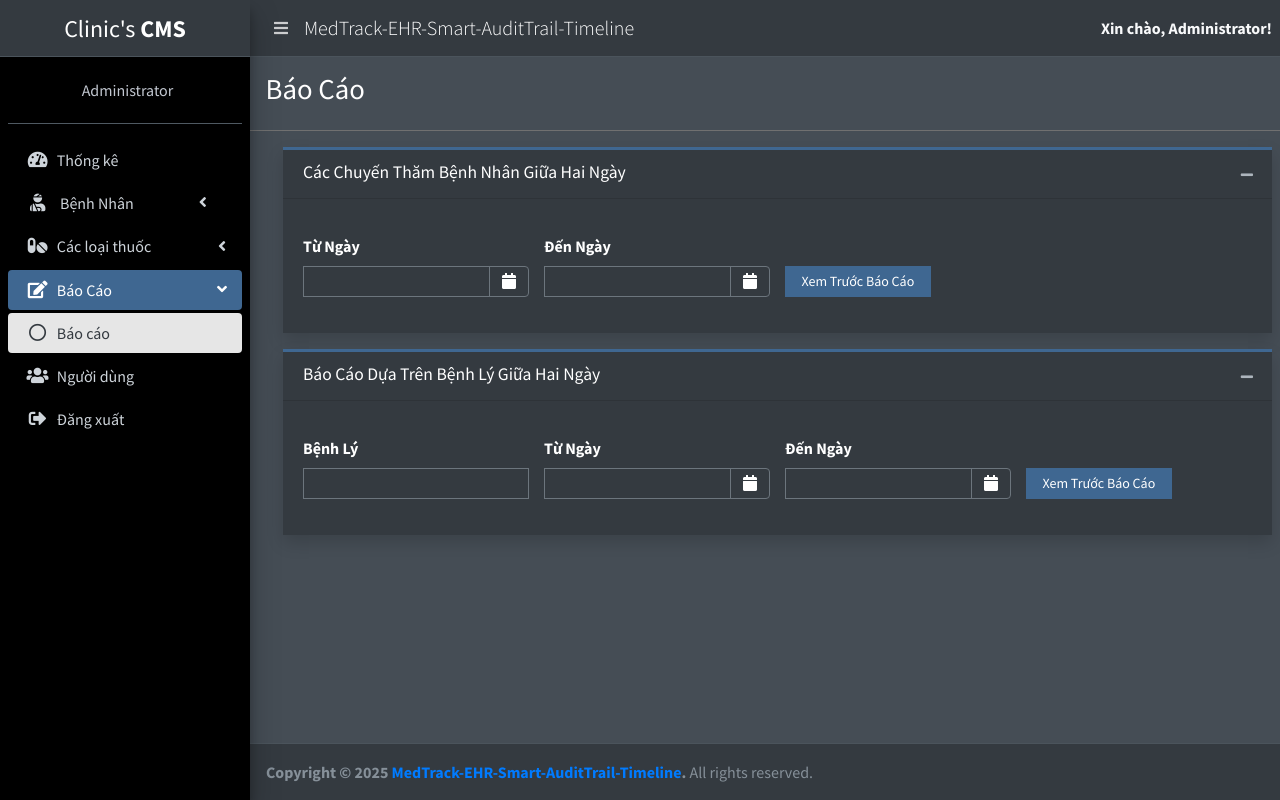
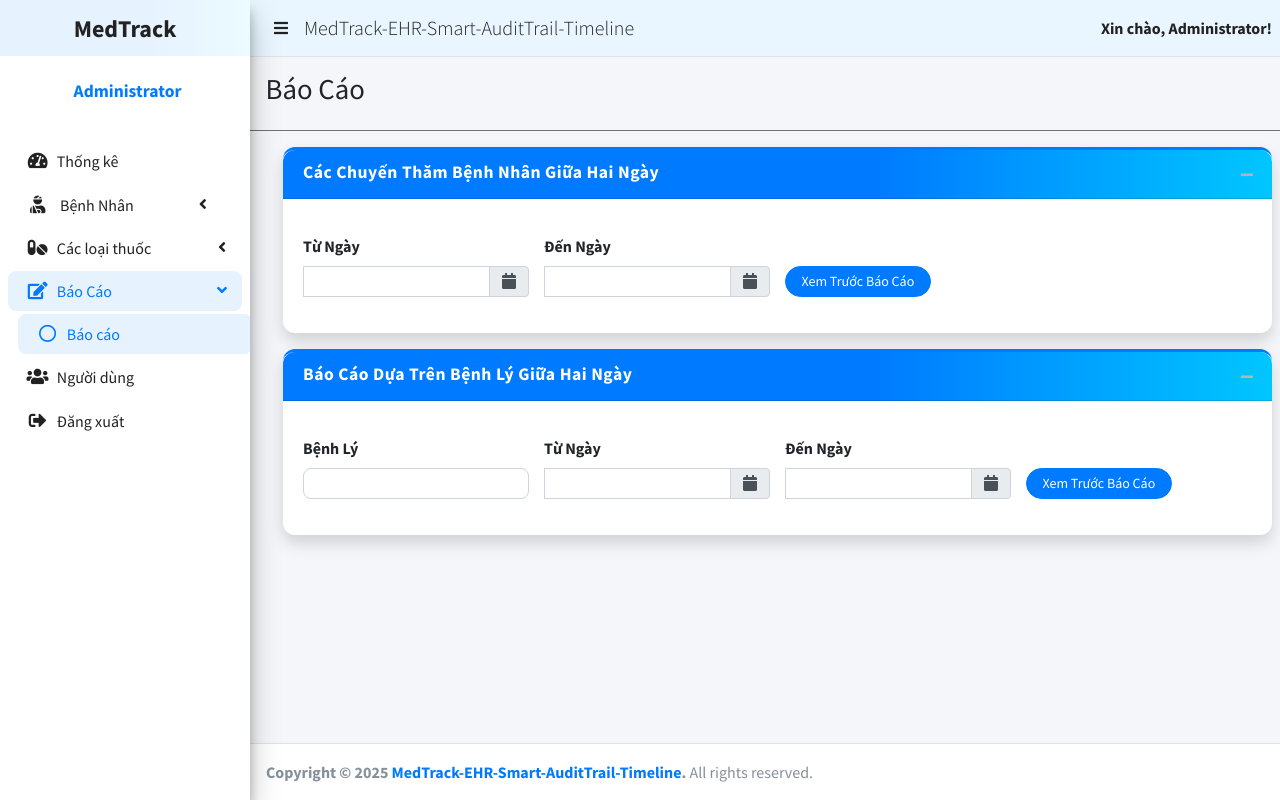
Before and after one commit to hainguyehong/MedTrack-EHR-Smart-AuditTrail-Timeline, a PHP site: page /reports.php in a window 1280 px wide. Run offline with PHP 8.4, Linux system fonts and the light colour scheme; a user stored in the database is signed in; some libraries are stand-ins or nearby versions.

Commit message:
sua giao dien, dong bo

```diff
--- a/config/header.php
+++ b/config/header.php
@@ -1,19 +1,19 @@
 <!-- Navbar -->
-<nav class="main-header navbar navbar-expand navbar-dark navbar-light fixed-top">
+<nav class="main-header navbar navbar-expand fixed-top" style="background: #E9F6FF !important; color: #222 !important;">
     <!-- Left navbar links -->
     <ul class="navbar-nav">
         <li class="nav-item">
-            <a class="nav-link" data-widget="pushmenu" href="#" role="button"><i class="fas fa-bars"></i></a>
+            <a class="nav-link" data-widget="pushmenu" href="#" role="button" style="color: #222;"><i class="fas fa-bars" style="color: #222;"></i></a>
         </li>
     </ul>
-    <a href="index3.html" class="navbar-brand">
-        <span class="brand-text font-weight-light">MedTrack-EHR-Smart-AuditTrail-Timeline
+    <a href="index3.html" class="navbar-brand" style="color: #222;">
+        <span class="brand-text font-weight-light" style="color: #222;">MedTrack-EHR-Smart-AuditTrail-Timeline
         </span>
     </a>
     <!-- Right navbar links -->
     <ul class="navbar-nav ml-auto">
         <li class="nav-item">
-            <div class="login-user text-light font-weight-bolder">Xin chào, <?= $_SESSION['display_name'] ?>!</div>
+            <div class="login-user font-weight-bolder" style="color: #222;">Xin chào, <?= $_SESSION['display_name'] ?>!</div>
         </li>
     </ul>
 </nav>
--- a/config/sidebar.php
+++ b/config/sidebar.php
@@ -4,29 +4,87 @@ if(!(isset($_SESSION['user_id']))) {
   exit;
 }
 ?>
-<aside class="main-sidebar sidebar-dark-primary bg-black elevation-4">
-    <a href="" class="brand-link logo-switch bg-black">
-        <h4 class="brand-image-xl logo-xs mb-0 text-center"><b>CMS</b></h4>
-        <h4 class="brand-image-xl logo-xl mb-0 text-center">Clinic's <b>CMS</b></h4>
+<aside class="main-sidebar elevation-4" style="background: #fff; box-shadow: 3px 0 5px -2px rgba(0,0,0,0.3);">
+<style>
+    .nav-sidebar .nav-link {
+        color: #222 !important;
+        font-weight: 500;
+        border-radius: 8px;
+        transition: background 0.2s, color 0.2s;
+    }
+    .nav-sidebar .nav-link .nav-icon,
+    .nav-sidebar .nav-link i {
+        color: #222 !important;
+        transition: color 0.2s;
+    }
+    .nav-sidebar .nav-link.active, .nav-sidebar .nav-link:focus, .nav-sidebar .nav-link:hover {
+        background: #e7f2ff !important;
+        color: #007bff !important;
+    }
+    .nav-sidebar .nav-link.active .nav-icon,
+    .nav-sidebar .nav-link.active i,
+    .nav-sidebar .nav-link:focus .nav-icon,
+    .nav-sidebar .nav-link:focus i,
+    .nav-sidebar .nav-link:hover .nav-icon,
+    .nav-sidebar .nav-link:hover i {
+        color: #007bff !important;
+    }
+    .nav-sidebar .nav-treeview .nav-link {
+        color: #222 !important;
+        font-weight: 400;
+        margin-left: 10px;
+    }
+    .nav-sidebar .nav-treeview .nav-link .nav-icon,
+    .nav-sidebar .nav-treeview .nav-link i {
+        color: #222 !important;
+        transition: color 0.2s;
+    }
+    .nav-sidebar .nav-treeview .nav-link.active,
+    .nav-sidebar .nav-treeview .nav-link:focus,
+    .nav-sidebar .nav-treeview .nav-link:hover {
+        background: #e7f2ff !important;
+        color: #007bff !important;
+    }
+    .nav-sidebar .nav-treeview .nav-link.active .nav-icon,
+    .nav-sidebar .nav-treeview .nav-link.active i,
+    .nav-sidebar .nav-treeview .nav-link:focus .nav-icon,
+    .nav-sidebar .nav-treeview .nav-link:focus i,
+    .nav-sidebar .nav-treeview .nav-link:hover .nav-icon,
+    .nav-sidebar .nav-treeview .nav-link:hover i {
+        color: #007bff !important;
+    }
+    .brand-link {
+        background: linear-gradient(90deg, #e7f2ff 60%, #ebfbff 100%) !important;
+        color: #222 !important;
+    }
+    .user-panel .d-block {
+        color: #007bff !important;
+    }
+</style>
+    <a href="" class="brand-link logo-switch">
+        <!-- <h4 class="brand-image-xl logo-xs mb-0 text-center"><b>CMS</b></h4> -->
+        <!-- <h4 class="brand-image-xl logo-xl mb-0 text-center">Clinic's <b>CMS</b></h4> -->
+        <h4 class="brand-image-xl logo-xl mb-0 text-center"><b>MedTrack</b></h4>
+
     </a>
 
     <!-- Sidebar -->
-    <div class="sidebar">
+    <div class="sidebar" style="background: #fff;">
         <!-- Sidebar user (optional) -->
-        <div class="user-panel mt-3 pb-3 mb-3">
+    <div class="user-panel mt-3 pb-3 mb-3">
             <!-- <div class="image">
                 <img src="user_images/<?php echo $_SESSION['profile_picture'];?>" class="img-circle elevation-2"
                     alt="User Image" />
             </div> -->
             <div class="info d-flex justify-content-center">
-                <a href=" #" class="d-block"><?php echo $_SESSION['display_name'];?></a>
+                <a href="#" class="d-block" style="font-weight: 600; font-size: 1.1rem;"><?php echo $_SESSION['display_name'];?></a>
             </div>
         </div>
 
 
         <!-- Sidebar Menu -->
-        <nav class=" mt-2">
-            <ul class="nav nav-pills nav-sidebar flex-column" data-widget="treeview" role="menu" data-accordion="false">
+        <nav class="mt-2">
+            <ul class="nav nav-pills nav-sidebar flex-column" data-widget="treeview" role="menu" data-accordion="false" style="background: #fff;">
                 <!-- Add icons to the links using the .nav-icon class
                with font-awesome or any other icon font library -->
                 <li class="nav-item" id="mnu_dashboard">
--- a/reports.php
+++ b/reports.php
@@ -12,11 +12,44 @@ include './common_service/common_functions.php';
     <link rel="stylesheet" href="plugins/tempusdominus-bootstrap-4/css/tempusdominus-bootstrap-4.min.css">
     <title>Reports - MedTrack-EHR-Smart-AuditTrail-Timeline
     </title>
-
+<style>
+    body {
+        background: #f8fafc;
+    }
+    .card {
+        background: #fff;
+        border-radius: 12px;
+        box-shadow: 0 2px 8px rgba(0,0,0,0.04);
+    }
+    .card-header {
+        background: linear-gradient(90deg, #007bff 60%, #00c6ff 100%);
+        color: #fff;
+        border-radius: 12px 12px 0 0;
+    }
+    .btn-primary, .btn-danger {
+        border-radius: 20px;
+        transition: 0.2s;
+    }
+    .btn-primary:hover, .btn-danger:hover {
+        filter: brightness(1.1);
+        box-shadow: 0 2px 8px rgba(0,123,255,0.15);
+    }
+    .form-control, .form-select {
+        border-radius: 8px;
+    }
+    .card-title {
+        font-weight: 600;
+        letter-spacing: 0.5px;
+    }
+    label {
+        font-weight: 500;
+    }
+</style>
 </head>
 
-<body class="hold-transition sidebar-mini dark-mode layout-fixed layout-navbar-fixed">
-    <!-- Site wrapper -->
+<!-- <body class="hold-transition sidebar-mini dark-mode layout-fixed layout-navbar-fixed"> -->
+<body class="hold-transition sidebar-mini layout-fixed layout-navbar-fixed" style="background: #f8fafc;">
+<!-- Site wrapper -->
     <div class="wrapper">
         <!-- Navbar -->
 
@@ -39,7 +72,8 @@ include './config/sidebar.php';?>
             <section class="content">
 
                 <!-- Default box -->
-                <div class="card card-outline card-primary rounded-0 shadow">
+                <!-- <div class="card card-outline card-primary rounded-0 shadow"> -->
+                    <div class="card card-outline card-primary shadow">
                     <div class="card-header">
                         <h3 class="card-title">Các Chuyến Thăm Bệnh Nhân Giữa Hai Ngày</h3>
 
@@ -62,7 +96,7 @@ include './config/sidebar.php';?>
                             <div class="col-md-2">
                                 <label>&nbsp;</label>
                                 <button type="button" id="print_visits"
-                                    class="btn btn-primary btn-sm btn-flat btn-block">Xem Trước Báo Cáo</button>
+                                    class="btn btn-primary btn-sm btn-block">Xem Trước Báo Cáo</button>
                             </div>
                         </div>
                     </div>
@@ -74,8 +108,8 @@ include './config/sidebar.php';?>
 
 
 
-
-                <div class="card card-outline card-primary rounded-0 shadow">
+                <div class="card card-outline card-primary shadow">
+                <!-- <div class="card card-outline card-primary rounded-0 shadow"> -->
                     <div class="card-header">
                         <h3 class="card-title">Báo Cáo Dựa Trên Bệnh Lý Giữa Hai Ngày</h3>
 
@@ -90,7 +124,7 @@ include './config/sidebar.php';?>
                         <div class="row">
                             <div class="col-md-3">
                                 <label>Bệnh Lý</label>
-                                <input id="disease" class="form-control form-control-sm rounded-0" />
+                                <input id="disease" class="form-control form-control-sm" />
                             </div>
                             <?php
             echo getDateTextBox('Từ Ngày', 'disease_from');
@@ -101,7 +135,7 @@ include './config/sidebar.php';?>
                             <div class="col-md-2">
                                 <label>&nbsp;</label>
                                 <button type="button" id="print_diseases"
-                                    class="btn btn-primary btn-sm btn-flat btn-block">Xem Trước Báo Cáo</button>
+                                    class="btn btn-primary btn-sm btn-block">Xem Trước Báo Cáo</button>
                             </div>
                         </div>
                     </div>
```
Also changed, not shown: medicine_details.php (+42 -6 lines), medicines.php (+42 -6 lines), patients.php (+61 -66 lines), patients_visit.php (+44 -3 lines), users.php (+49 -10 lines).
